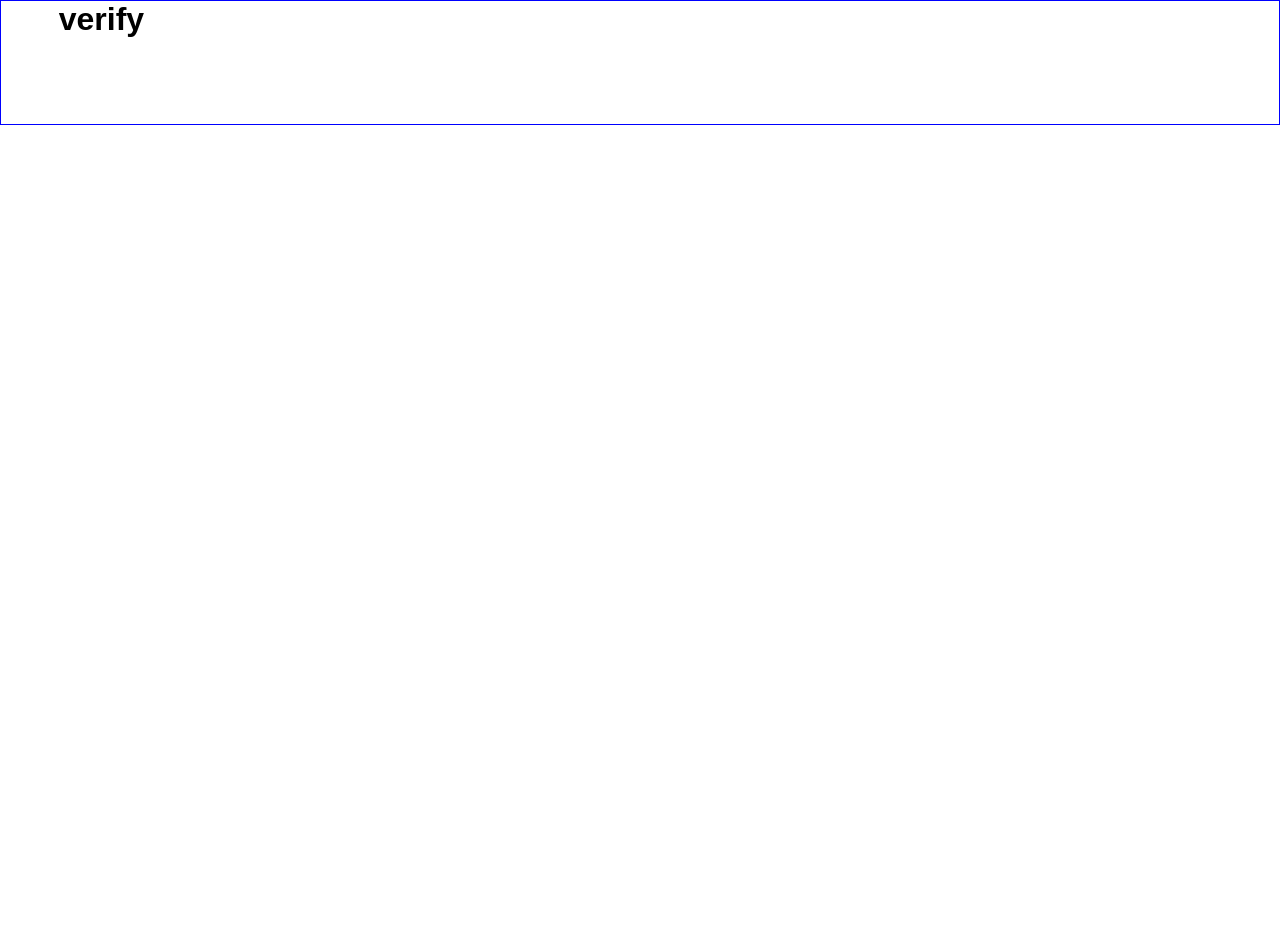
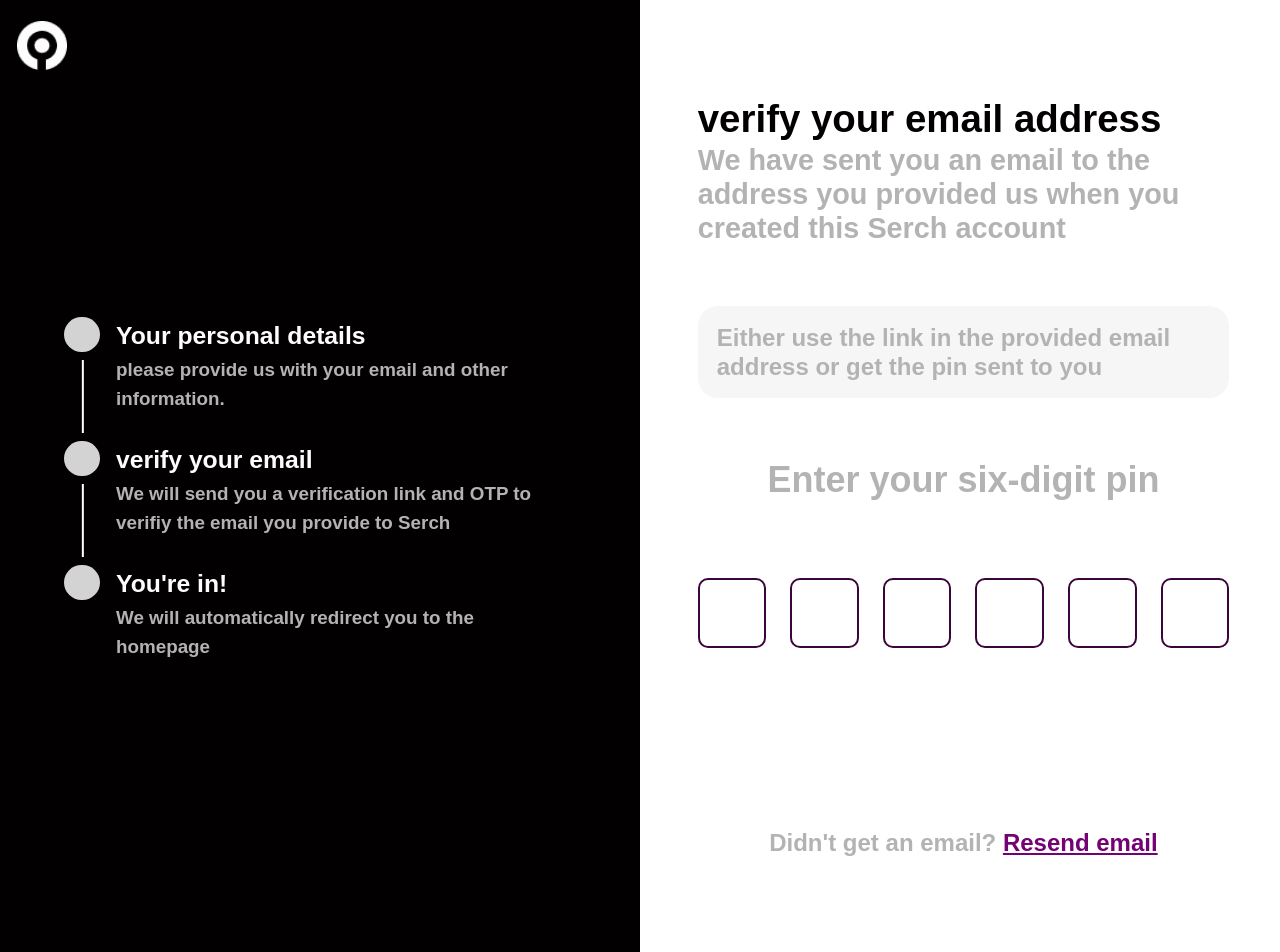
Before and after one commit to Serchservice/userWebApp, a React (Vite) app: page /signup/verify_email in a window 1280 px wide. Shown: the top 952 px of the page. Before the commit the page ends 800 px from the top, so only its background shows below. Built offline with nearby package versions, Linux system fonts and the light colour scheme; a web font is replaced by a local one.

Commit message:
added email verification page

```diff
--- /dev/null
+++ b/src/components/SignupButton/SignupButton.jsx
@@ -0,0 +1,11 @@
+import { Button, ButtonWrapper } from "./SignupButton.styles";
+
+const SignupButton = ({ children }) => {
+  return (
+    <ButtonWrapper>
+      <Button>{children}</Button>
+    </ButtonWrapper>
+  );
+};
+
+export default SignupButton;
--- /dev/null
+++ b/src/components/SignupButton/SignupButton.styles.jsx
@@ -0,0 +1,19 @@
+import styled from "styled-components";
+
+export const ButtonWrapper = styled.div`
+  display: flex;
+  justify-content: center;
+  align-items: center;
+  width: 100%;
+`;
+
+export const Button = styled.button`
+  padding: clamp(0.5625rem, 0.4292rem + 0.4961vw, 1rem)
+    clamp(2.625rem, 1.7488rem + 3.2601vw, 5.5rem);
+  background: #3b043b;
+  border-radius: 10px;
+  color: ${({ theme }) => theme.colors.white.primary};
+  font-weight: 700;
+  font-size: 32px;
+  line-height: 39px;
+`;
--- a/src/components/SignupLeft/SignupLeft.styles.jsx
+++ b/src/components/SignupLeft/SignupLeft.styles.jsx
@@ -7,7 +7,6 @@
   display: grid;
   grid-template-columns: 1fr;
   grid-template-rows: 71.8px 1fr 24px;
-  border: solid red 1px;
   min-height: 100vh;
   background-color: ${({ theme }) => theme.colors.black.primary};
   padding-bottom: 49px;
--- a/src/pages/EmailVeification/EmailVerification.jsx
+++ b/src/pages/EmailVeification/EmailVerification.jsx
@@ -4,18 +4,78 @@
   MainHeading,
   SubHeading,
 } from "../../components/Form/FormHeader/FormHeading";
-import { Right } from "./EmailVerification.styles";
-import { RightContent } from "./EmailVerification.styles";
+import SignupButton from "../../components/SignupButton/SignupButton";
+import SignupLeft from "../../components/SignupLeft/SignupLeft";
+import {
+  ActivationGuide,
+  ActivationInstruction,
+  Container,
+  Right,
+  RightContent,
+  PinInputWrapper,
+  PinInput,
+  PinResendOption,
+  PinResetLink,
+} from "./EmailVerification.styles";
+
+const steps = [
+  {
+    step: 1,
+    title: "Your personal details",
+    description: "please provide us with your email and other information.",
+    path: "signup/personal_details",
+  },
+  {
+    step: 2,
+    title: "verify your email",
+    description:
+      "We will send you a verification link and OTP to verifiy the email you provide to Serch",
+    path: "signup/verify_email",
+  },
+  {
+    step: 3,
+    title: "You're in!",
+    description: "We will automatically redirect you to the homepage",
+  },
+];
 
 const EmailVerifiaction = () => {
   return (
-    <>
+    <Container>
+      <SignupLeft steps={steps} />
       <Right>
         <RightContent>
-          <h1>verify</h1>
+          <form>
+            <FormHeading>
+              <MainHeading>verify your email address</MainHeading>
+              <SubHeading>
+                We have sent you an email to the address you provided us when
+                you created this Serch account
+              </SubHeading>
+            </FormHeading>
+            <ActivationGuide>
+              Either use the link in the provided email address or get the pin
+              sent to you
+            </ActivationGuide>
+            <ActivationInstruction>
+              Enter your six-digit pin
+            </ActivationInstruction>
+            <PinInputWrapper>
+              <PinInput type="text" maxLength="1" />
+              <PinInput type="text" maxLength="1" />
+              <PinInput type="text" maxLength="1" />
+              <PinInput type="text" maxLength="1" />
+              <PinInput type="text" maxLength="1" />
+              <PinInput type="text" maxLength="1" />
+            </PinInputWrapper>
+            <PinResendOption>
+              Didn't get an email? <PinResetLink>Resend email</PinResetLink>
+            </PinResendOption>
+            <SignupButton>Finish</SignupButton>
+          </form>
         </RightContent>
       </Right>
-    </>
+    </Container>
   );
 };
 
--- a/src/pages/EmailVeification/EmailVerification.styles.jsx
+++ b/src/pages/EmailVeification/EmailVerification.styles.jsx
@@ -1,16 +1,83 @@
+import { Link } from "react-router-dom";
 import styled from "styled-components";
+export const Container = styled.main`
+  width: 100%;
+  max-width: 115rem;
+  /* max-height: 1821px; */
+  display: flex;
+`;
 
 export const Right = styled.div`
   flex: 1;
   display: flex;
   flex-direction: column;
-  border: solid blue 1px;
   padding-bottom: 86px;
 `;
 export const RightContent = styled.div`
   display: flex;
   flex-direction: column;
-  /* margin-bottom: 49px; */
   padding-right: clamp(1.1875rem, 0.178rem + 3.7562vw, 4.5rem);
   padding-left: clamp(1.3125rem, 0.1506rem + 4.3232vw, 5.125rem);
 `;
+
+export const ActivationGuide = styled.p`
+  padding: 17px 19px;
+  margin: 60px 0;
+  color: #b3b3b3;
+  font-weight: 700;
+  font-size: 24px;
+  line-height: 29px;
+  background-color: #f6f6f6;
+  border-radius: 20px;
+`;
+
+export const ActivationInstruction = styled.p`
+  font-weight: 700;
+  font-size: 36px;
+  line-height: 43px;
+  color: #b3b3b3;
+  text-align: center;
+`;
+
+export const PinInputWrapper = styled.div`
+  display: flex;
+  justify-content: space-between;
+  align-items: center;
+  margin-top: 77px;
+  margin-bottom: 180px;
+  gap: clamp(8px, 2vw, 24px);
+`;
+
+export const PinInput = styled.input`
+  flex: 1;
+  width: 100%;
+  /* width: clamp(50px, 6vw, 100px); */
+  max-width: 100px;
+  min-width: 45px;
+  height: clamp(8vh, 8vh, 10vh);
+  height: 10vh;
+  max-height: 70px;
+  border: 2px solid #3b043b;
+  border-radius: 10px;
+  display: flex;
+  text-align: center;
+  font-size: 24px;
+`;
+
+export const PinResendOption = styled.div`
+  font-weight: 700;
+  font-size: 24px;
+  line-height: 29px;
+  color: #b3b3b3;
+  text-align: center;
+  margin-bottom: 700px;
+`;
+
+export const PinResetLink = styled(Link)`
+  color: #740274;
+  text-decoration: underline;
+  :visited,
+  :active {
+    color: #740274;
+  }
+`;
```
Also changed, not shown: src/pages/PersonalDetails/PersonalDetails.jsx (+1 -90 lines).
